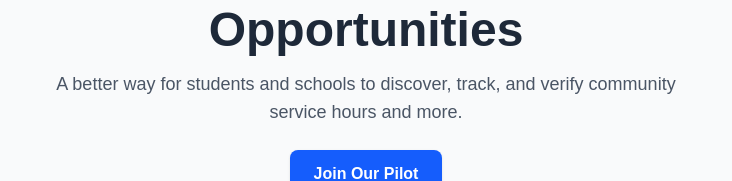
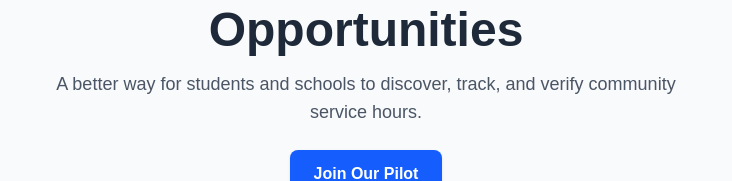
Before and after one commit to Edward44/volunteer-connect, a Next.js app: page / in a window 1280 px wide. Shown: the part 439-620 px from the top of the page, without its empty margins (274-1006 px from the left). Built offline with nearby package versions, Linux system fonts and the light colour scheme.

Commit message:
Removed and more

```diff
--- a/app/page.js
+++ b/app/page.js
@@ -15,7 +15,7 @@ export default function Home() {
           Connect with Local Volunteer Opportunities
         </h1>
         <p className="text-lg text-gray-600 mb-6">
-          A better way for students and schools to discover, track, and verify community service hours and more.
+          A better way for students and schools to discover, track, and verify community service hours.
         </p>
         <a
           href="https://docs.google.com/forms/d/e/1FAIpQLSdg4hzAMflVj66gTZXXkqlHkh51i8G4Ft-u1NPMjsKmF243dg/viewform?usp=header"
```
